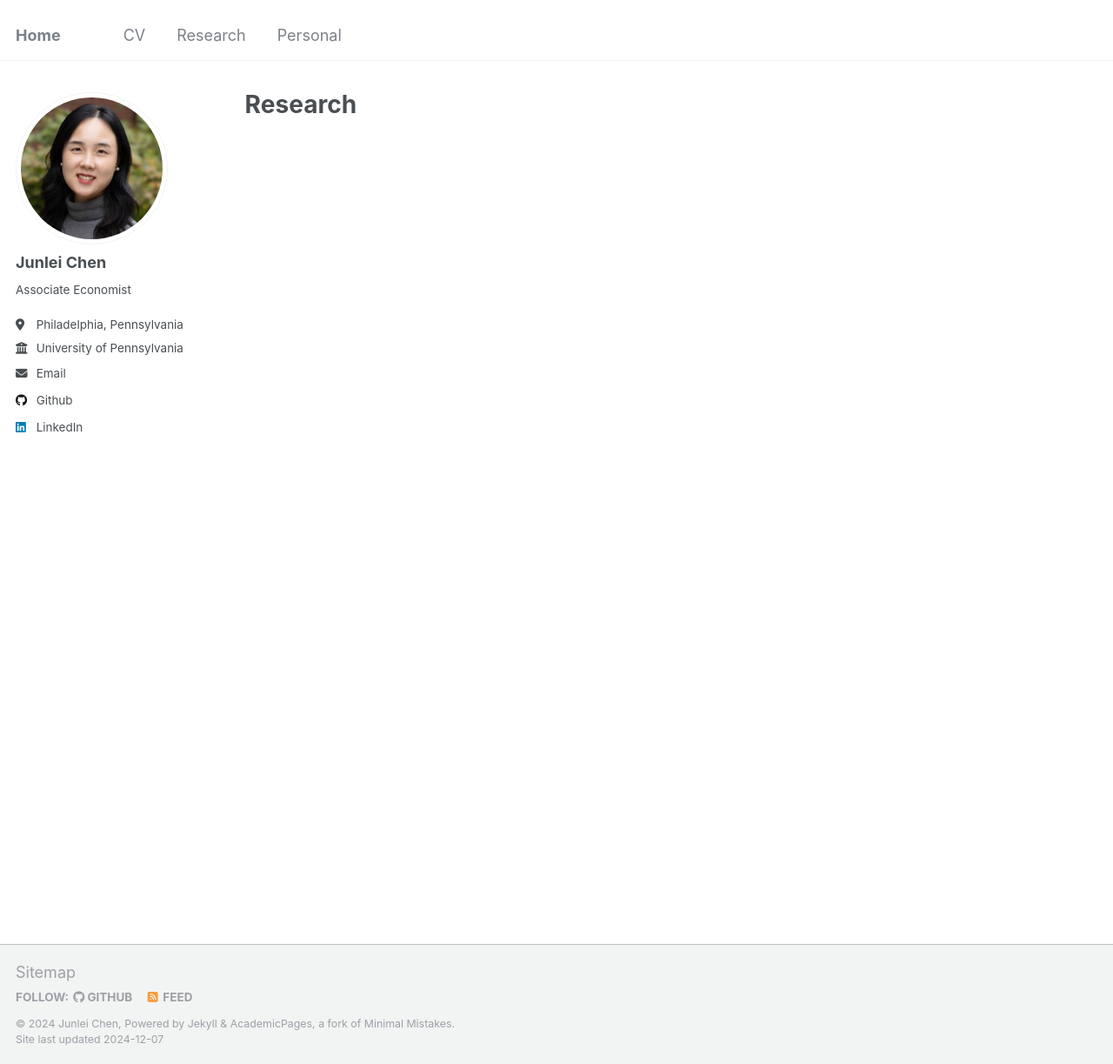
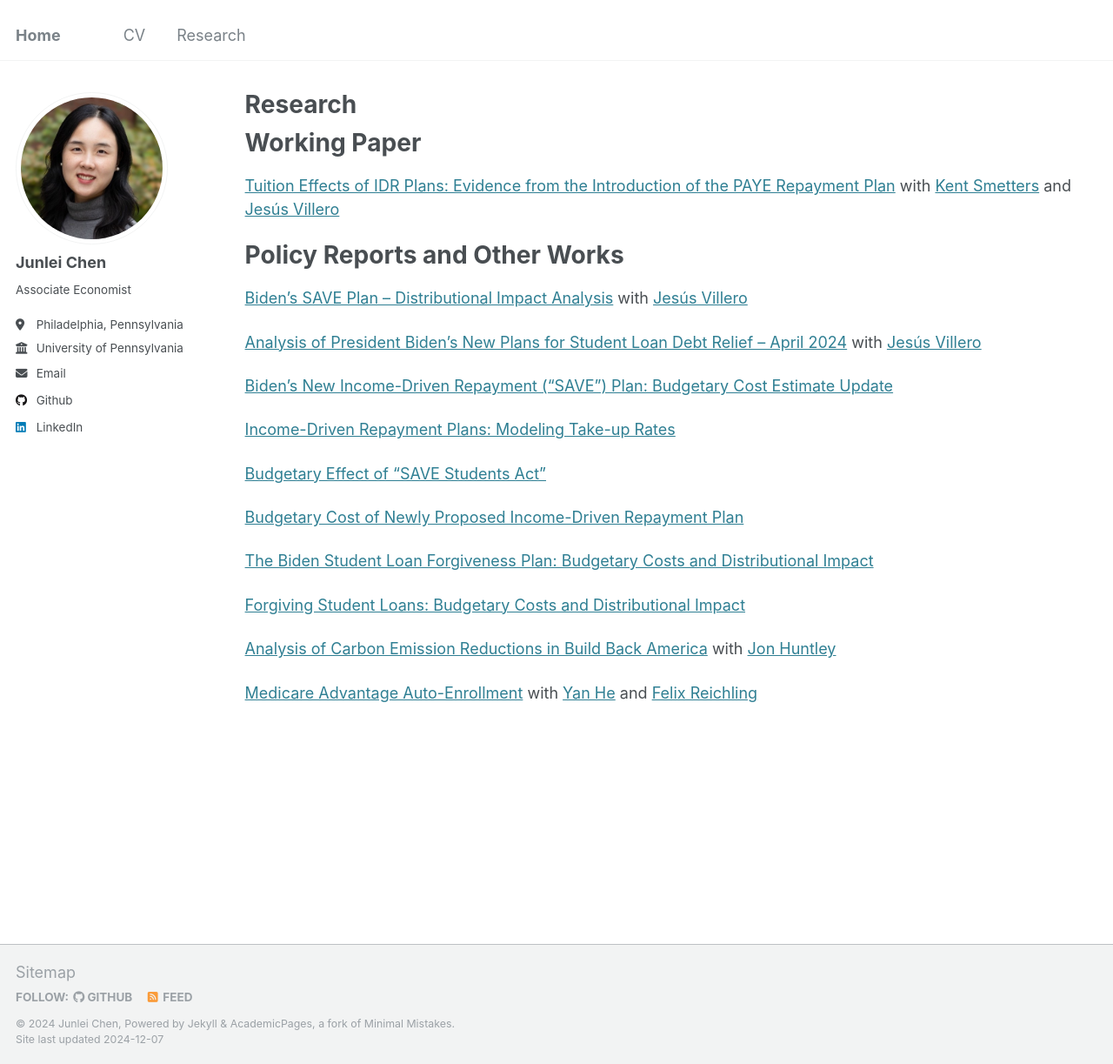
Before and after one commit to Junlei-Chen/junlei-chen.github.io, a Jekyll site: the page built from _pages/research.md, in a window 1280 px wide and 1223 px high. Shown: the whole window at 87% size. Built offline with Jekyll 4.4.1, drawn with Linux system fonts in a browser that asks for light colours.

Commit message:
Updated Research

```diff
--- a/_data/navigation.yml
+++ b/_data/navigation.yml
@@ -12,5 +12,5 @@ main:
   - title: "Research"
     url: /research/
 
-  - title: "Personal"
-    url: /personal/
+  # - title: "Personal"
+  #   url: /personal/
--- /dev/null
+++ b/_pages/research.md
@@ -0,0 +1,39 @@
+---
+layout: archive
+title: "Research"
+permalink: /research/
+author_profile: true
+---
+
+{% include base_path %}
+
+Working Paper
+======
+[Tuition Effects of IDR Plans: Evidence from the Introduction of the PAYE Repayment Plan](http://junlei-chen.github.io/files/idr_tuition_paper.pdf)
+with [Kent Smetters](https://bepp.wharton.upenn.edu/profile/smetters/) and [Jesús Villero](https://jesusvillero.com/)
+
+Policy Reports and Other Works
+======
+[Biden’s SAVE Plan – Distributional Impact Analysis](https://budgetmodel.wharton.upenn.edu/issues/2024/9/25/bidens-save-plan-distributional-impact-analysis)
+with [Jesús Villero](https://jesusvillero.com/)
+
+[Analysis of President Biden’s New Plans for Student Loan Debt Relief – April 2024](https://budgetmodel.wharton.upenn.edu/issues/2024/4/11/biden-student-loan-debt-relief)
+with [Jesús Villero](https://jesusvillero.com/)
+
+[Biden’s New Income-Driven Repayment ("SAVE") Plan: Budgetary Cost Estimate Update](https://budgetmodel.wharton.upenn.edu/issues/2023/7/17/biden-income-driven-repayment-budget-update)
+
+[Income-Driven Repayment Plans: Modeling Take-up Rates](https://budgetmodel.wharton.upenn.edu/issues/2023/7/17/income-driven-repayment-modeling-take-up-rates)
+
+[Budgetary Effect of "SAVE Students Act"](https://budgetmodel.wharton.upenn.edu/issues/2023/6/14/budgetary-effect-of-save-students-act)
+
+[Budgetary Cost of Newly Proposed Income-Driven Repayment Plan](https://budgetmodel.wharton.upenn.edu/issues/2023/1/30/budgetary-cost-of-proposed-income-driven-repayment)
+
+[The Biden Student Loan Forgiveness Plan: Budgetary Costs and Distributional Impact](https://budgetmodel.wharton.upenn.edu/issues/2022/8/26/biden-student-loan-forgiveness)
+
+[Forgiving Student Loans: Budgetary Costs and Distributional Impact](https://budgetmodel.wharton.upenn.edu/issues/2022/8/23/forgiving-student-loans)
+
+[Analysis of Carbon Emission Reductions in Build Back America](https://budgetmodel.wharton.upenn.edu/issues/2022/3/28/carbon-emission-reductions-in-build-back-america)
+with [Jon Huntley](http://budgetmodel.wharton.upenn.edu/experts/jon-huntley)
+
+[Medicare Advantage Auto-Enrollment](https://budgetmodel.wharton.upenn.edu/issues/2022/3/7/medicare-advantage-auto-enrollment)
+with [Yan He](https://yanhe8.github.io/) and [Felix Reichling](https://sites.google.com/view/felixr/)
```
Also changed, not shown: _pages/about.md (+1 -1 lines), _pages/cv.md (+1 -1 lines), 1 other file.
